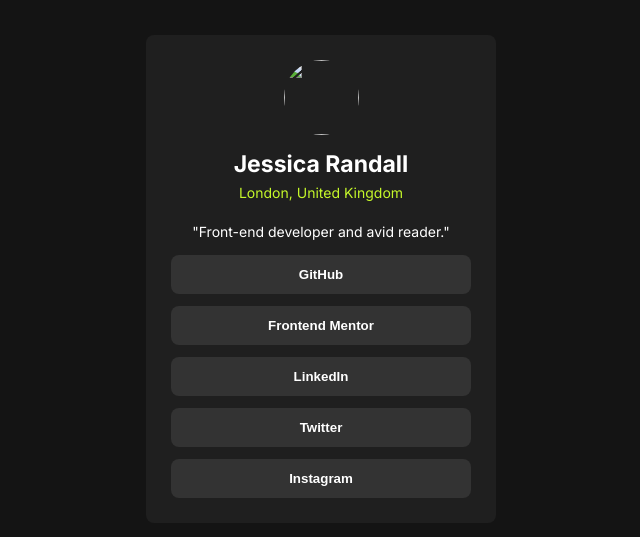
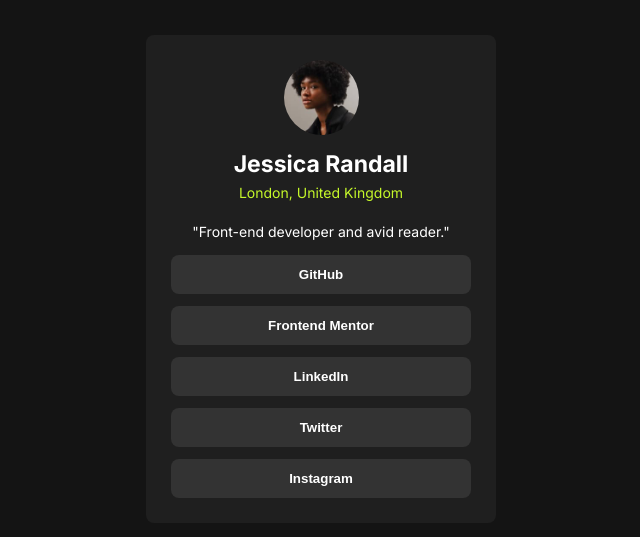
Before and after one commit to yektaakhavan/Social-Links-Profile, a plain HTML site: page index.html in a window 1280 px wide. Shown: the part 121-658 px from the top of the page, without its empty margins (319-959 px from the left). Drawn offline with Linux system fonts and the light colour scheme; the site is published under a folder, as on GitHub Pages, so addresses that start at the root find nothing.

Commit message:
new commit

```diff
--- a/index.html
+++ b/index.html
@@ -12,7 +12,7 @@
 
 
   <div class="card">
-    <img src="/assets/images/avatar-jessica.jpeg" alt="">
+    <img src="./assets/images/avatar-jessica.jpeg" alt="">
     <p class="Aname">Jessica Randall</p>
     <p class="city">London, United Kingdom</p>
     <p class="title">"Front-end developer and avid reader."</p>
```
